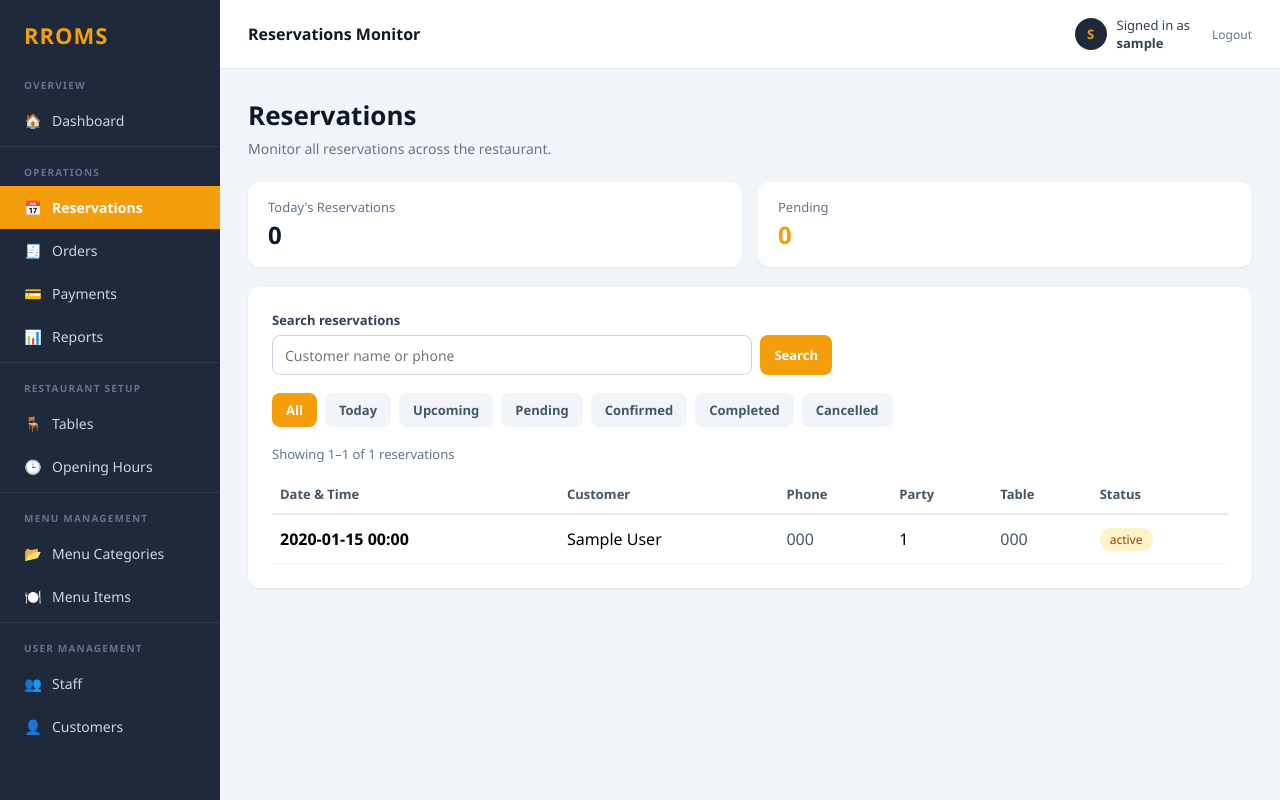
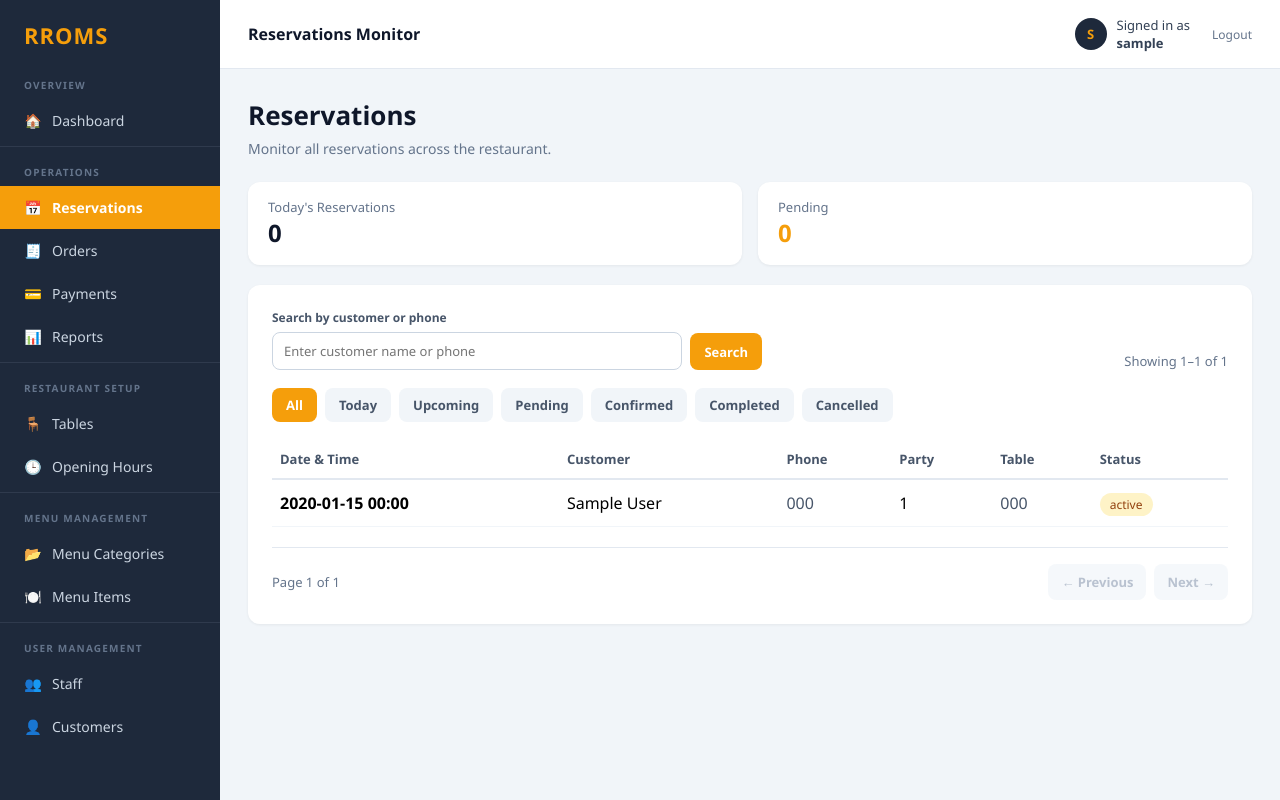
Before and after one commit to brendancws/SE_Project, an ASP.NET Core app: page /Admin/Reservations in a window 1280 px wide. Run offline with ASP.NET Core 8, Linux system fonts and the light colour scheme; the visitor is signed in with stand-in values (Sample User, id 1); empty tables hold one stand-in row (values such as "Sample post"); database files in the repository are not loaded.

Commit message:
Improve Administrator reservation monitoring

```diff
--- a/RROMS/Pages/Admin/Reservations/Index.cshtml
+++ b/RROMS/Pages/Admin/Reservations/Index.cshtml
@@ -1,20 +1,12 @@
 @page
 @model RROMS.Pages.Admin.Reservations.IndexModel
-
 @{
     ViewData["Title"] = "Reservations Monitor";
     Layout = "_AdminLayout";
-
-    string FilterClass(string filter)
-    {
-        return Model.Filter == filter
-            ? "reservation-filter active"
-            : "reservation-filter";
-    }
 }
 
 <style>
-    .reservation-summary-grid {
+    .reservation-summary {
         display: grid;
         grid-template-columns: repeat(2, minmax(0, 1fr));
         gap: 16px;
@@ -32,7 +24,6 @@
     }
 
     .reservation-summary-value {
-        margin-top: 2px;
         color: #0f172a;
         font-size: 24px;
         font-weight: 700;
@@ -44,18 +35,17 @@
 
     .reservation-toolbar {
         display: flex;
-        align-items: flex-end;
+        align-items: end;
         justify-content: space-between;
         gap: 16px;
         margin-bottom: 18px;
     }
 
-    .reservation-search {
+    .reservation-search-form {
         display: flex;
-        align-items: flex-end;
+        align-items: end;
         gap: 8px;
-        flex: 1;
-        max-width: 560px;
+        width: min(100%, 490px);
     }
 
     .reservation-search-field {
@@ -65,37 +55,38 @@
     .reservation-search-field label {
         display: block;
         margin-bottom: 6px;
-        color: #334155;
-        font-size: 13px;
+        color: #475569;
+        font-size: 12px;
         font-weight: 700;
     }
 
     .reservation-search-field input {
         width: 100%;
-        min-height: 40px;
-        padding: 9px 12px;
+        padding: 9px 11px;
         border: 1px solid #cbd5e1;
         border-radius: 8px;
         color: #0f172a;
-        background: #fff;
         font: inherit;
-        font-size: 14px;
+        font-size: 13px;
+        outline: none;
     }
 
     .reservation-search-field input:focus {
         border-color: #f59e0b;
-        outline: 3px solid rgba(245, 158, 11, 0.16);
+        box-shadow: 0 0 0 3px rgba(245, 158, 11, 0.15);
     }
 
     .reservation-button {
-        min-height: 40px;
-        padding: 9px 14px;
+        display: inline-flex;
+        align-items: center;
+        justify-content: center;
+        min-height: 37px;
+        padding: 8px 14px;
         border: 0;
         border-radius: 8px;
         background: #f59e0b;
-        color: #fff;
+        color: #ffffff;
         cursor: pointer;
-        font: inherit;
         font-size: 13px;
         font-weight: 700;
         text-decoration: none;
@@ -106,14 +97,18 @@
     }
 
     .reservation-button.secondary {
-        display: inline-flex;
-        align-items: center;
         background: #e2e8f0;
         color: #334155;
     }
 
     .reservation-button.secondary:hover {
         background: #cbd5e1;
+    }
+
+    .reservation-result-count {
+        color: #64748b;
+        font-size: 13px;
+        white-space: nowrap;
     }
 
     .reservation-filters {
@@ -135,22 +130,14 @@
 
     .reservation-filter:hover {
         background: #e2e8f0;
-        color: #0f172a;
     }
 
     .reservation-filter.active {
         background: #f59e0b;
-        color: #fff;
-    }
-
-    .reservation-results-summary {
-        margin-bottom: 12px;
-        color: #64748b;
-        font-size: 13px;
+        color: #ffffff;
     }
 
     .reservation-table-wrapper {
-        width: 100%;
         overflow-x: auto;
     }
 
@@ -160,18 +147,16 @@
         border-collapse: collapse;
     }
 
-    .reservation-table thead tr {
+    .reservation-table th {
+        padding: 10px 8px;
         border-bottom: 2px solid #e2e8f0;
         color: #475569;
         font-size: 13px;
         text-align: left;
     }
 
-    .reservation-table th {
-        padding: 10px 8px;
-    }
-
-    .reservation-table tbody tr {
+    .reservation-table td {
+        padding: 12px 8px;
         border-bottom: 1px solid #f1f5f9;
     }
 
@@ -179,49 +164,8 @@
         background: #f8fafc;
     }
 
-    .reservation-table td {
-        padding: 12px 8px;
-    }
-
-    .reservation-date {
-        font-weight: 600;
-        white-space: nowrap;
-    }
-
-    .reservation-muted {
-        color: #475569;
-    }
-
-    .reservation-badge {
-        display: inline-block;
-        padding: 3px 10px;
-        border-radius: 20px;
-        font-size: 12px;
-        white-space: nowrap;
-    }
-
-    .reservation-badge.pending {
-        background: #fef3c7;
-        color: #92400e;
-    }
-
-    .reservation-badge.confirmed {
-        background: #dcfce7;
-        color: #166534;
-    }
-
-    .reservation-badge.completed {
-        background: #e0e7ff;
-        color: #3730a3;
-    }
-
-    .reservation-badge.cancelled {
-        background: #fee2e2;
-        color: #991b1b;
-    }
-
     .reservation-empty {
-        padding: 24px 0;
+        padding: 28px 12px;
         color: #64748b;
         text-align: center;
     }
@@ -231,7 +175,7 @@
         align-items: center;
         justify-content: space-between;
         gap: 16px;
-        margin-top: 18px;
+        margin-top: 20px;
         padding-top: 16px;
         border-top: 1px solid #e2e8f0;
     }
@@ -243,18 +187,21 @@
 
     .reservation-page-links {
         display: flex;
+        align-items: center;
         gap: 8px;
     }
 
     .reservation-page-link {
-        min-width: 90px;
-        padding: 8px 12px;
+        display: inline-flex;
+        align-items: center;
+        justify-content: center;
+        min-height: 36px;
+        padding: 8px 13px;
         border-radius: 8px;
         background: #f1f5f9;
         color: #334155;
         font-size: 13px;
         font-weight: 700;
-        text-align: center;
         text-decoration: none;
     }
 
@@ -262,53 +209,46 @@
         background: #e2e8f0;
     }
 
-    @@media (max-width: 800px) {
-        .reservation-toolbar {
-            align-items: stretch;
-            flex-direction: column;
-        }
+    .reservation-page-link.disabled {
+        color: #94a3b8;
+        cursor: not-allowed;
+        opacity: 0.65;
+    }
 
-        .reservation-search {
-            max-width: none;
-        }
-
+    @@media (max-width: 850px) {
+        .reservation-toolbar,
         .reservation-pagination {
             align-items: stretch;
             flex-direction: column;
         }
 
-        .reservation-page-links {
+        .reservation-search-form {
             width: 100%;
         }
 
-        .reservation-page-link {
-            flex: 1;
+        .reservation-result-count {
+            white-space: normal;
         }
     }
 
     @@media (max-width: 600px) {
-        .reservation-summary-grid {
+        .reservation-summary {
             grid-template-columns: 1fr;
         }
 
-        .reservation-search {
+        .reservation-search-form {
             align-items: stretch;
             flex-direction: column;
-        }
-
-        .reservation-button {
-            text-align: center;
         }
     }
 </style>
 
 <h1>Reservations</h1>
-
 <p class="subtitle">
     Monitor all reservations across the restaurant.
 </p>
 
-<div class="reservation-summary-grid">
+<div class="reservation-summary">
     <div class="card reservation-summary-card">
         <div class="reservation-summary-label">
             Today's Reservations
@@ -332,26 +272,25 @@
 
 <div class="card">
     <div class="reservation-toolbar">
-        <form method="get" class="reservation-search">
+        <form method="get" class="reservation-search-form">
             <input type="hidden"
                    name="filter"
                    value="@Model.Filter" />
 
             <div class="reservation-search-field">
                 <label for="reservation-search">
-                    Search reservations
+                    Search by customer or phone
                 </label>
 
                 <input id="reservation-search"
+                       type="search"
                        name="search"
                        value="@Model.Search"
-                       type="search"
-                       placeholder="Customer name or phone"
+                       placeholder="Enter customer name or phone"
                        autocomplete="off" />
             </div>
 
-            <button type="submit"
-                    class="reservation-button">
+            <button type="submit" class="reservation-button">
                 Search
             </button>
 
@@ -364,6 +303,20 @@
                 </a>
             }
         </form>
+
+        <div class="reservation-result-count">
+            @if (Model.TotalResults == 0)
+            {
+                <span>No matching reservations</span>
+            }
+            else
+            {
+                <span>
+                    Showing @Model.FirstResultNumber–@Model.LastResultNumber
+                    of @Model.TotalResults
+                </span>
+            }
+        </div>
     </div>
 
     <nav class="reservation-filters"
@@ -371,71 +324,57 @@
         <a asp-page="./Index"
            asp-route-filter="all"
            asp-route-search="@Model.Search"
-           class="@FilterClass("all")">
+           class="reservation-filter @(Model.Filter == "all" ? "active" : "")">
             All
         </a>
 
         <a asp-page="./Index"
            asp-route-filter="today"
            asp-route-search="@Model.Search"
-           class="@FilterClass("today")">
+           class="reservation-filter @(Model.Filter == "today" ? "active" : "")">
             Today
         </a>
 
         <a asp-page="./Index"
            asp-route-filter="upcoming"
            asp-route-search="@Model.Search"
-           class="@FilterClass("upcoming")">
+           class="reservation-filter @(Model.Filter == "upcoming" ? "active" : "")">
             Upcoming
         </a>
 
         <a asp-page="./Index"
            asp-route-filter="pending"
            asp-route-search="@Model.Search"
-           class="@FilterClass("pending")">
+           class="reservation-filter @(Model.Filter == "pending" ? "active" : "")">
             Pending
         </a>
 
         <a asp-page="./Index"
            asp-route-filter="confirmed"
            asp-route-search="@Model.Search"
-           class="@FilterClass("confirmed")">
+           class="reservation-filter @(Model.Filter == "confirmed" ? "active" : "")">
             Confirmed
         </a>
 
         <a asp-page="./Index"
            asp-route-filter="completed"
            asp-route-search="@Model.Search"
-           class="@FilterClass("completed")">
+           class="reservation-filter @(Model.Filter == "completed" ? "active" : "")">
             Completed
         </a>
 
         <a asp-page="./Index"
            asp-route-filter="cancelled"
            asp-route-search="@Model.Search"
-           class="@FilterClass("cancelled")">
+           class="reservation-filter @(Model.Filter == "cancelled" ? "active" : "")">
             Cancelled
         </a>
     </nav>
 
-    <div class="reservation-results-summary">
-        @if (Model.TotalResults == 0)
-        {
-            <span>No matching reservations</span>
-        }
-        else
-        {
-            <span>
-                Showing @Model.FirstResultNumber–@Model.LastResultNumber
-                of @Model.TotalResults reservations
-            </span>
-        }
-    </div>
-
     @if (Model.Reservations.Count == 0)
     {
         <div class="reservation-empty">
-            No reservations match the selected filter and search.
+            No reservations match the selected filters.
         </div>
     }
     else
@@ -456,29 +395,17 @@
                 <tbody>
                     @foreach (var reservation in Model.Reservations)
                     {
-                        string statusClass =
-                            reservation.Status?.ToLowerInvariant()
-                            switch
-                            {
-                                "confirmed" => "confirmed",
-                                "completed" => "completed",
-                                "cancelled" => "cancelled",
-                                _ => "pending"
-                            };
-
                         <tr>
-                            <td class="reservation-date">
-                                @reservation.ReservationDate.ToString(
-                                    "yyyy-MM-dd HH:mm")
+                            <td style="font-weight:600;">
+                                @reservation.ReservationDate.ToString("yyyy-MM-dd HH:mm")
                             </td>
 
                             <td>
                                 @reservation.CustomerName
                             </td>
 
-                            <td class="reservation-muted">
-                                @(string.IsNullOrWhiteSpace(
-                                    reservation.CustomerPhone)
+                            <td style="color:#475569;">
+                                @(string.IsNullOrWhiteSpace(reservation.CustomerPhone)
                                     ? "Not provided"
                                     : reservation.CustomerPhone)
                             </td>
@@ -487,12 +414,22 @@
                                 @reservation.PartySize
                             </td>
 
-                            <td class="reservation-muted">
+                            <td style="color:#475569;">
                                 @(reservation.Table?.TableNumber ?? "—")
                             </td>
 
                             <td>
-                                <span class="reservation-badge @statusClass">
+                                @{
+                                    var badge = reservation.Status switch
+                                    {
+                                        "Confirmed" => "background:#dcfce7; color:#166534;",
+                                        "Cancelled" => "background:#fee2e2; color:#991b1b;",
+                                        "Completed" => "background:#e0e7ff; color:#3730a3;",
+                                        _ => "background:#fef3c7; color:#92400e;"
+                                    };
+                                }
+
+                                <span style="@badge padding:3px 10px; border-radius:20px; font-size:12px;">
                                     @reservation.Status
                                 </span>
                             </td>
@@ -503,10 +440,9 @@
         </div>
     }
 
-    @if (Model.TotalPages > 1)
+    @if (Model.TotalResults > 0)
     {
-        <nav class="reservation-pagination"
-             aria-label="Reservation result pages">
+        <div class="reservation-pagination">
             <div class="reservation-page-status">
                 Page @Model.PageNumber of @Model.TotalPages
             </div>
@@ -522,6 +458,13 @@
                         ← Previous
                     </a>
                 }
+                else
+                {
+                    <span class="reservation-page-link disabled"
+                          aria-disabled="true">
+                        ← Previous
+                    </span>
+                }
 
                 @if (Model.HasNextPage)
                 {
@@ -533,7 +476,14 @@
                         Next →
                     </a>
                 }
+                else
+                {
+                    <span class="reservation-page-link disabled"
+                          aria-disabled="true">
+                        Next →
+                    </span>
+                }
             </div>
-        </nav>
+        </div>
     }
 </div>
```
